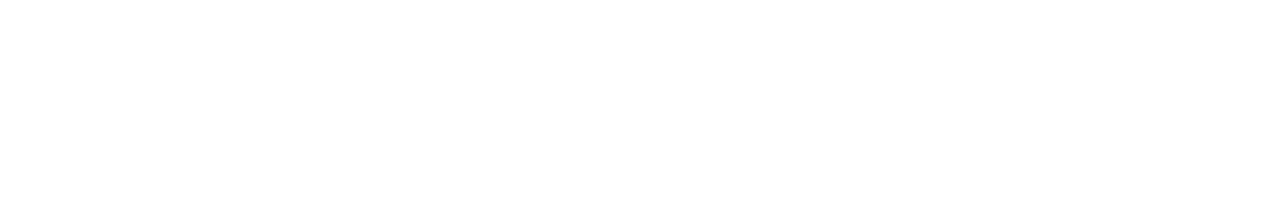
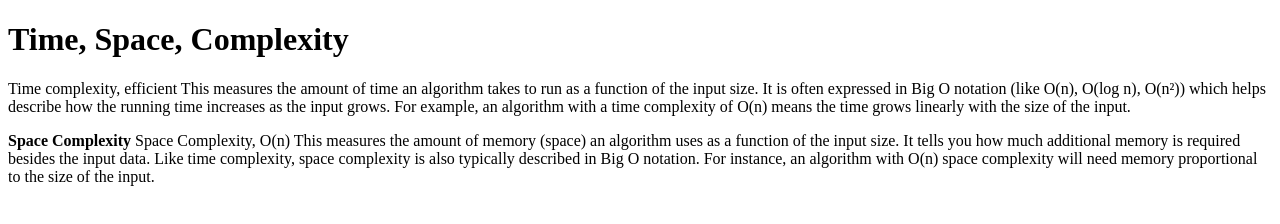
Before and after one commit to acciojob/time-and-space-complexity-Rehan-1698, a website: page main.html in a window 1280 px wide. Drawn offline with Linux system fonts and the light colour scheme.

Commit message:
created a submission

```diff
--- a/main.html
+++ b/main.html
@@ -7,6 +7,9 @@
 </head>
 
 <body>
+	<h1>	Time, Space, Complexity</h1>
+	<p>Time complexity, efficient This measures the amount of time an algorithm takes to run as a function of the input size. It is often expressed in Big O notation (like O(n), O(log n), O(n²)) which helps describe how the running time increases as the input grows. For example, an algorithm with a time complexity of O(n) means the time grows linearly with the size of the input.</p>
+	<p><b>Space Complexity</b> Space Complexity, O(n) This measures the amount of memory (space) an algorithm uses as a function of the input size. It tells you how much additional memory is required besides the input data. Like time complexity, space complexity is also typically described in Big O notation. For instance, an algorithm with O(n) space complexity will need memory proportional to the size of the input.</p>
 	<!-- the entire body must be written by student -->
     <script type="text/javascript" src="./script.js">
 </script>
```
